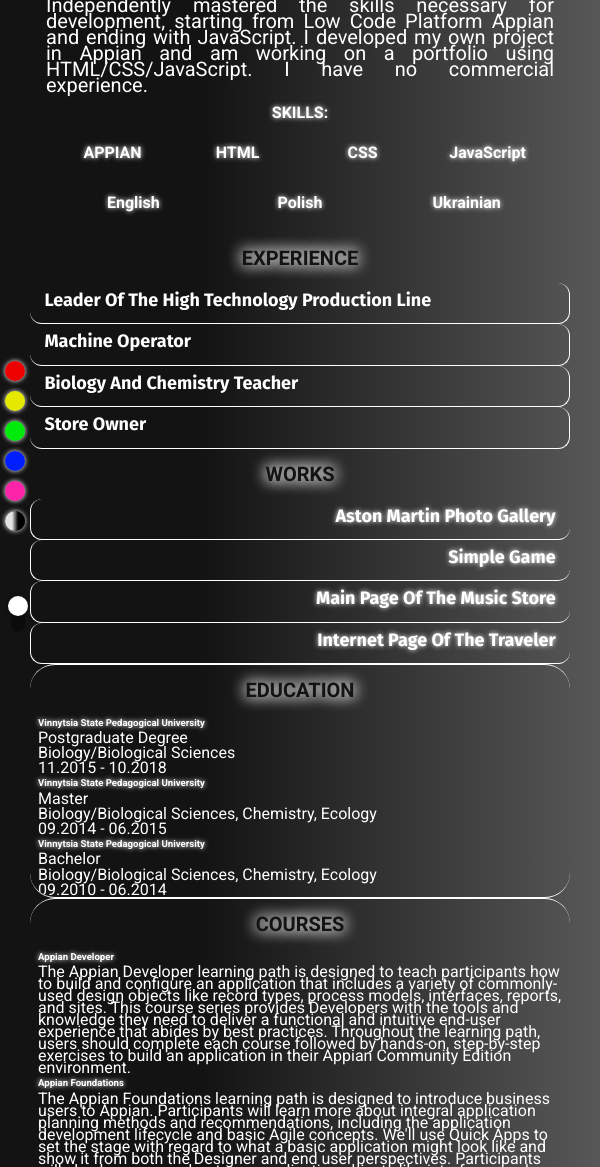
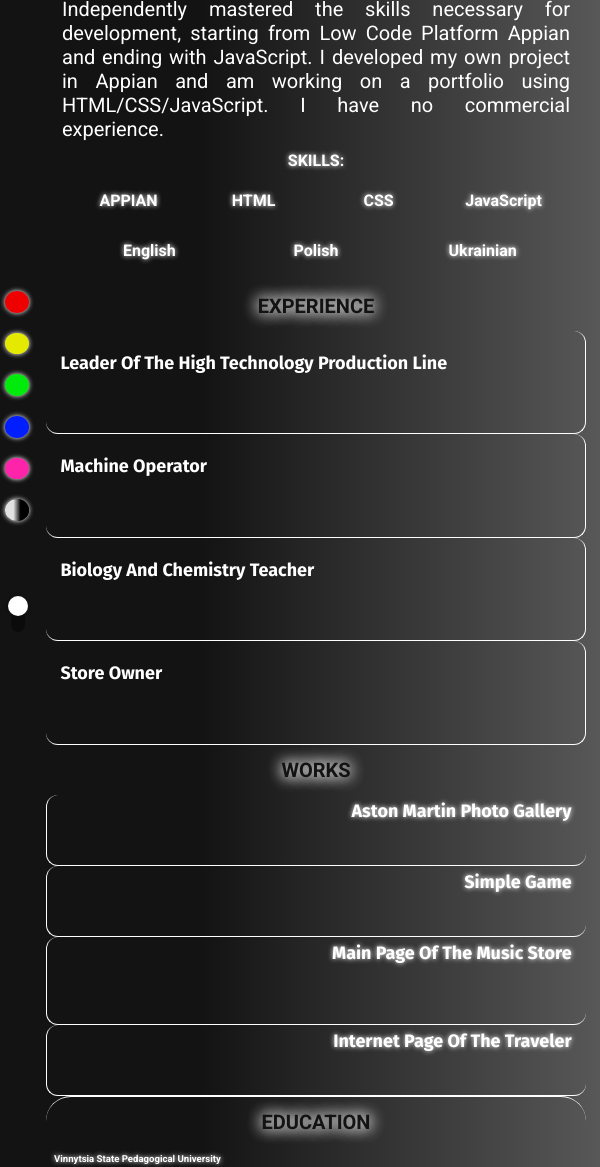
Before and after one commit to BuinyiOV/CV, a plain HTML site: page index.html in a window 600 px wide. Shown: the part 159-1326 px from the top of the page. Drawn offline with Linux system fonts and the light colour scheme.

Commit message:
27.02.23

```diff
--- a/js/dist/script.dev.js
+++ b/js/dist/script.dev.js
@@ -341,7 +341,6 @@ middle.addEventListener("mousemove", function cursor(event) {
   pointer.classList.add("cursor-pointer");
 
   function pointerDelete(pointer) {
-    console.log("text");
     pointer.remove();
     setTimeout(pointerDelete, 2000, pointer);
   }
--- a/js/script.js
+++ b/js/script.js
@@ -249,7 +249,6 @@ pointer.style.left = pointerX;
 pointer.classList.add(`cursor-pointer`);
 
 function pointerDelete (pointer){
-	console.log(`text`);
 	pointer.remove ();
 	setTimeout (pointerDelete, 2000, pointer);
 };
--- a/source/scss/_colorbuttons.scss
+++ b/source/scss/_colorbuttons.scss
@@ -183,7 +183,6 @@
 		width: 20px;
 		height: 20px;
 		margin-bottom: 10px;
-
 		border-radius: 10px;
 		box-shadow: 0 0 5px #ffffff;
 		transition: all 1s ease 0s;
@@ -199,6 +198,24 @@
 		height: 30px;
 		border-radius: 5px;
 		box-shadow: 0 0 15px #ffffff, 0 0 15px #ffffff, 0 0 5px #ffffff;
+	}
+}
+
+@media(max-width:600px) {
+	.items {
+
+		&__red,
+		&__yellow,
+		&__green,
+		&__blue,
+		&__pink,
+		&__mono {
+			width: 3rem;
+			height: 3rem;
+			margin-bottom: 20px;
+			border-radius: 50%;
+			transition: all 1s ease 0s;
+		}
 	}
 }
 
--- a/source/scss/style.scss
+++ b/source/scss/style.scss
@@ -46,6 +46,12 @@ body {
 	display: flex;
 	flex-direction: column;
 	overflow: hidden;
+}
+
+@media(max-width:600px) {
+	.container {
+		padding-left: 4rem;
+	}
 }
 
 h3 {
@@ -125,10 +131,7 @@ span {
 		align-items: center;
 		text-shadow: 0 0 15px white, 0 0 15px white;
 		transition: all 1s ease 0s;
-
 		letter-spacing: 0.02em;
-		-webkit-animation: animationname 15s cubic-bezier(0.550, 0.085, 0.680, 0.530) infinite;
-		animation: animationname 15s cubic-bezier(0.550, 0.085, 0.680, 0.530) infinite;
 	}
 
 	&__contact {
@@ -149,6 +152,16 @@ span {
 
 	&__language a {
 		color: #131313;
+	}
+}
+
+@media(min-width:600px) {
+	.header {
+
+		&__name {
+			-webkit-animation: animationname 15s cubic-bezier(0.550, 0.085, 0.680, 0.530) infinite;
+			animation: animationname 15s cubic-bezier(0.550, 0.085, 0.680, 0.530) infinite;
+		}
 	}
 }
 
@@ -358,6 +371,18 @@ span {
 	}
 }
 
+@media(max-width:600px) {
+	.experience {
+
+		&__leader p,
+		&__operator p,
+		&__teacher p,
+		&__owner p {
+			line-height: 2rem;
+		}
+	}
+}
+
 @media(min-width:1000px) {
 	.experience {
 
@@ -387,6 +412,8 @@ span {
 		}
 	}
 }
+
+
 
 
 
@@ -424,6 +451,14 @@ span {
 		text-transform: capitalize;
 		-webkit-animation: text-pop-up 1s cubic-bezier(0.250, 0.460, 0.450, 0.940) both;
 		animation: text-pop-up 1s cubic-bezier(0.250, 0.460, 0.450, 0.940) both;
+	}
+}
+
+@media(max-width:600px) {
+	.middle {
+		&__abstract {
+			line-height: 3rem;
+		}
 	}
 }
 
@@ -639,6 +674,18 @@ span {
 	}
 }
 
+@media(max-width:600px) {
+	.works {
+
+		&__traveler p,
+		&__music p,
+		&__game p,
+		&__Aston-Martin p {
+			line-height: 2rem;
+		}
+	}
+}
+
 @media(min-width:1000px) {
 	.works {
 
@@ -725,6 +772,13 @@ span {
 	.down p {
 		padding: 0.2rem 1rem;
 		line-height: 1.5rem;
+	}
+}
+
+@media(max-width:600px) {
+	.down p {
+		line-height: 2.5rem;
+
 	}
 }
 
```
Also changed, not shown: css/style.css, source/scss/dist/_colorbuttons.css, source/scss/dist/style.css.
